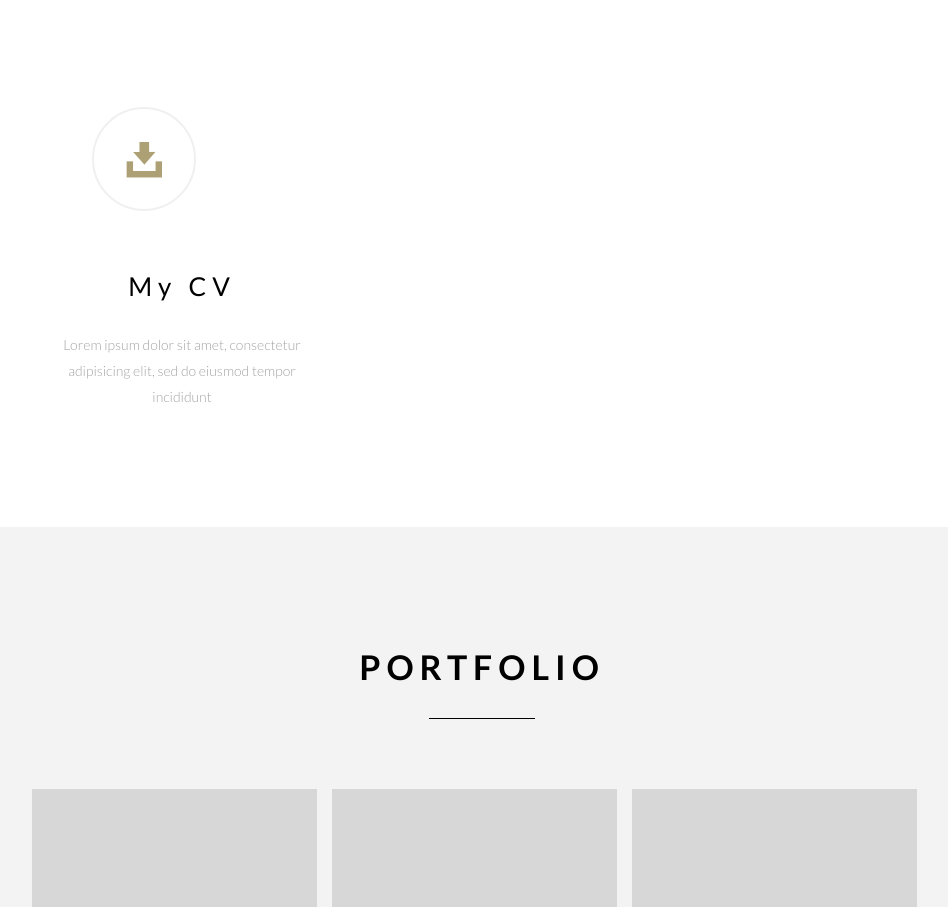
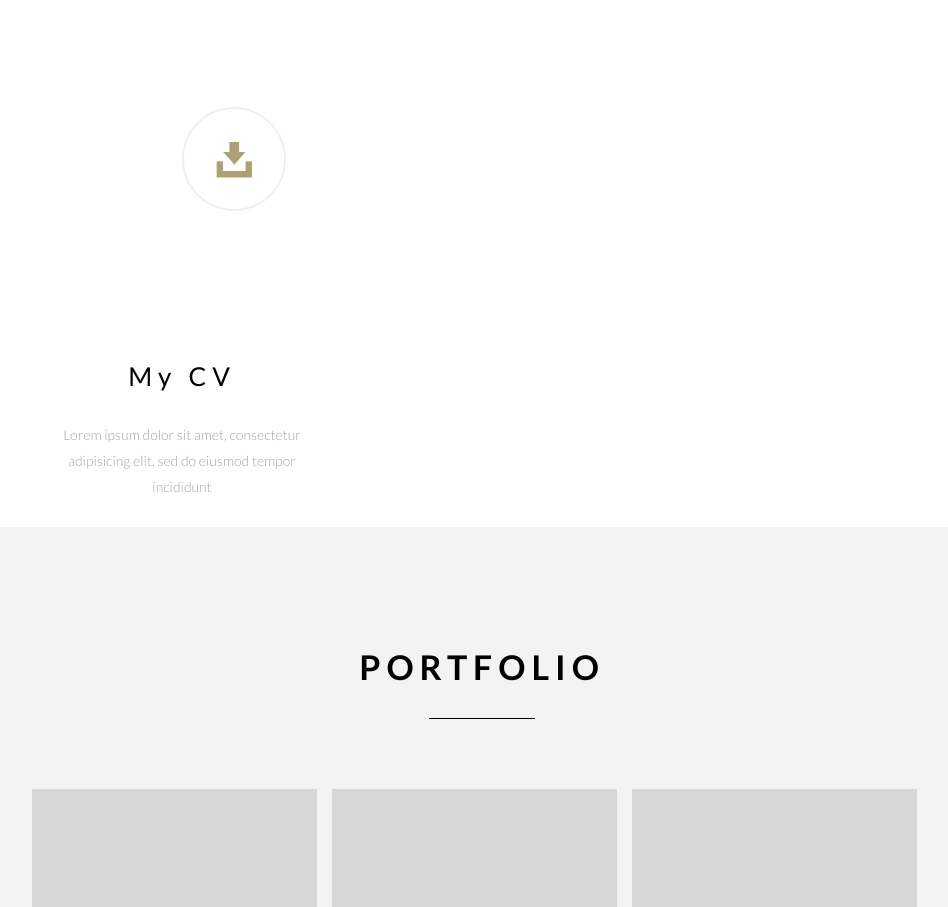
Before and after one commit to Tilley661/KieranBond.github.io, a plain HTML site: page index.html in a window 1280 px wide. Shown: the part 1578-2485 px from the top of the page, without its empty margins (158-1106 px from the left). Drawn offline with Linux system fonts and the light colour scheme.

Commit message:
Edited %

```diff
--- a/css/api.css
+++ b/css/api.css
@@ -521,7 +521,7 @@ h1 span{
 .about-me .column-four .circle-four{
   height: 100px;
   position:relative;
-  margin:0 0 20% 20%;
+  margin:0 0 50% 50%;
   border:2px solid #f0f0f0;
   background: url(../img/icons/free.png) white no-repeat center center;
   -moz-border-radius:100px;
--- a/css/style.css
+++ b/css/style.css
@@ -516,7 +516,7 @@ h1 span{
 .about-me .column-four .circle-four{
   height: 100px;
   position:relative;
-  margin:0 0 20% 20%;
+  margin:0 0 50% 50%;
   border:2px solid #f0f0f0;
   background: url(../img/icons/free.png) white no-repeat center center;
   -moz-border-radius:100px;
```
